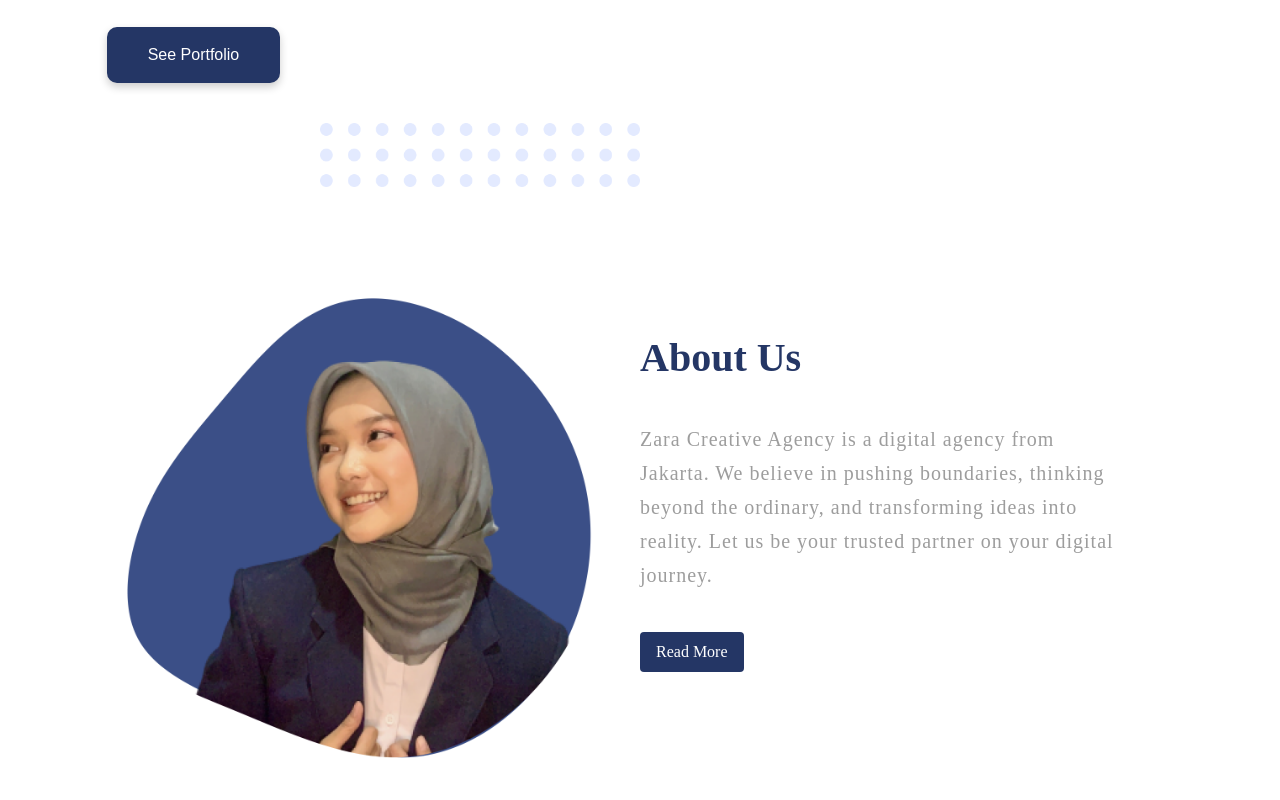
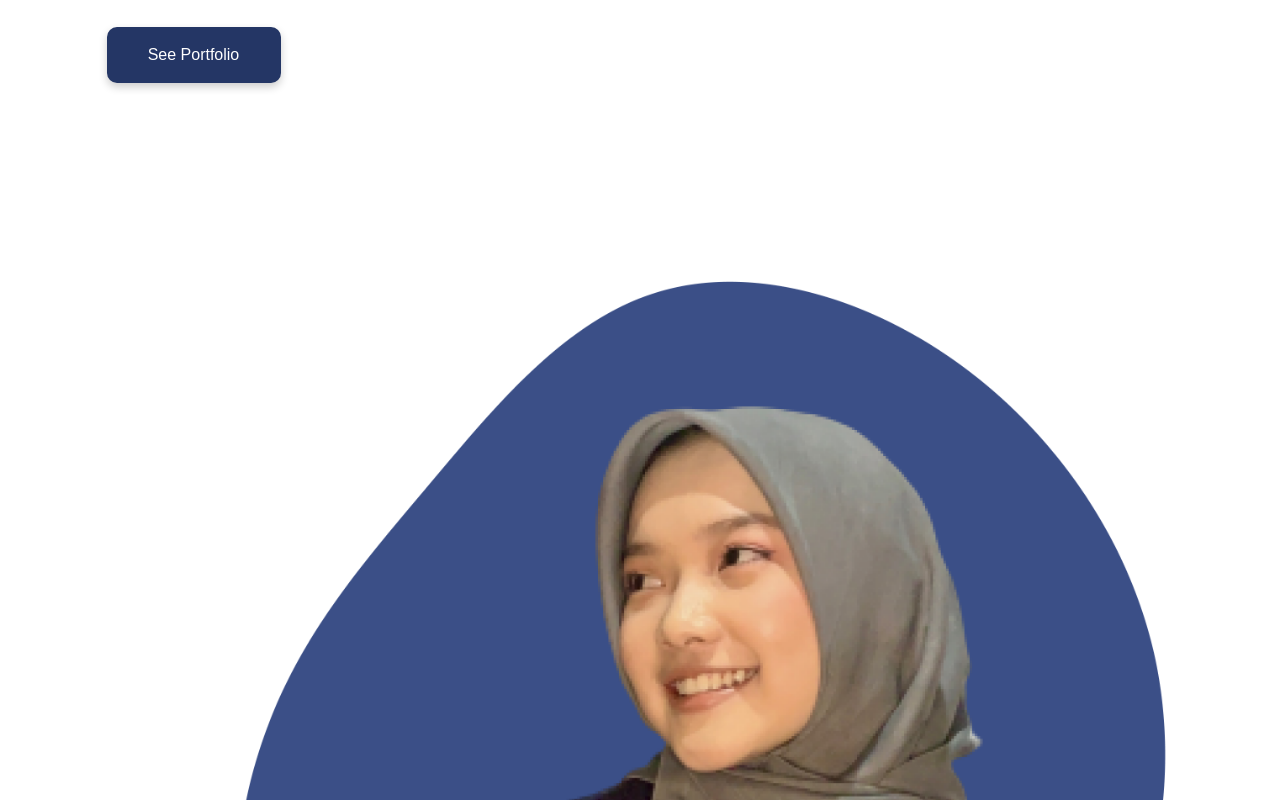
Before and after one commit to 4rthemis/agency-page, a React (Create React App) app: page / in a window 1280 px wide. Shown: the part 580-1380 px from the top of the page. Built offline with nearby package versions, Linux system fonts and the light colour scheme.

Commit message:
fix about section

```diff
--- a/src/components/About/About.jsx
+++ b/src/components/About/About.jsx
@@ -7,37 +7,28 @@
 const AboutComponent = () => {
   return (
     <section className="py-10" id="About">
-      <div className="about-section container mx-auto flex flex-col md:flex-row items-center justify-between px-4">
-        <div className="md:w-1/2 md:ml-0 ml-4">
-          <div className="relative max-w-full overflow-hidden">
-            <img
-              data-aos="fade-down"
-              data-aos-duration="800"
-              src={Decoration}
-              alt="Decoration"
-              className="absolute right-0 top-0 w-80 hidden md:block"
-            />
+      <div className="about-section container mx-auto flex flex-col items-center justify-center px-4">
+        <div className="mb-8">
           <img
             data-aos="fade-right"
             data-aos-duration="1000"
             src={AboutImage}
             alt="About Us"
-              className="w-full h-auto max-w-full rounded-lg pt-24"
+            className="w-full h-auto max-w-full rounded-lg"
           />
         </div>
-        </div>
-        <div className="md:w-1/2 mt-4 md:mt-0">
+        <div className="text-center">
           <h2
             data-aos="fade-down"
             data-aos-duration="800"
-            className="text-3xl font-semibold mb-10 sm:justify-items-center"
+            className="text-3xl font-semibold mb-4"
           >
             About Us
           </h2>
           <p
             data-aos="fade-left"
             data-aos-duration="800"
-            className="text-gray-700 justify-content-center "
+            className="text-gray-700 mb-4"
           >
             Zara Creative Agency is a digital agency from Jakarta. We believe in
             pushing boundaries, thinking beyond the ordinary, and transforming
@@ -47,7 +38,7 @@
           <button
             data-aos="zoom-in"
             data-aos-duration="1000"
-            className=" hover:bg-blue-900 text-white py-2 px-4 rounded mt-10 capitalize"
+            className="hover:bg-blue-900 text-white py-2 px-4 rounded capitalize"
           >
             Read More
           </button>
```
Lines whose indentation alone changed are shown as unchanged.
